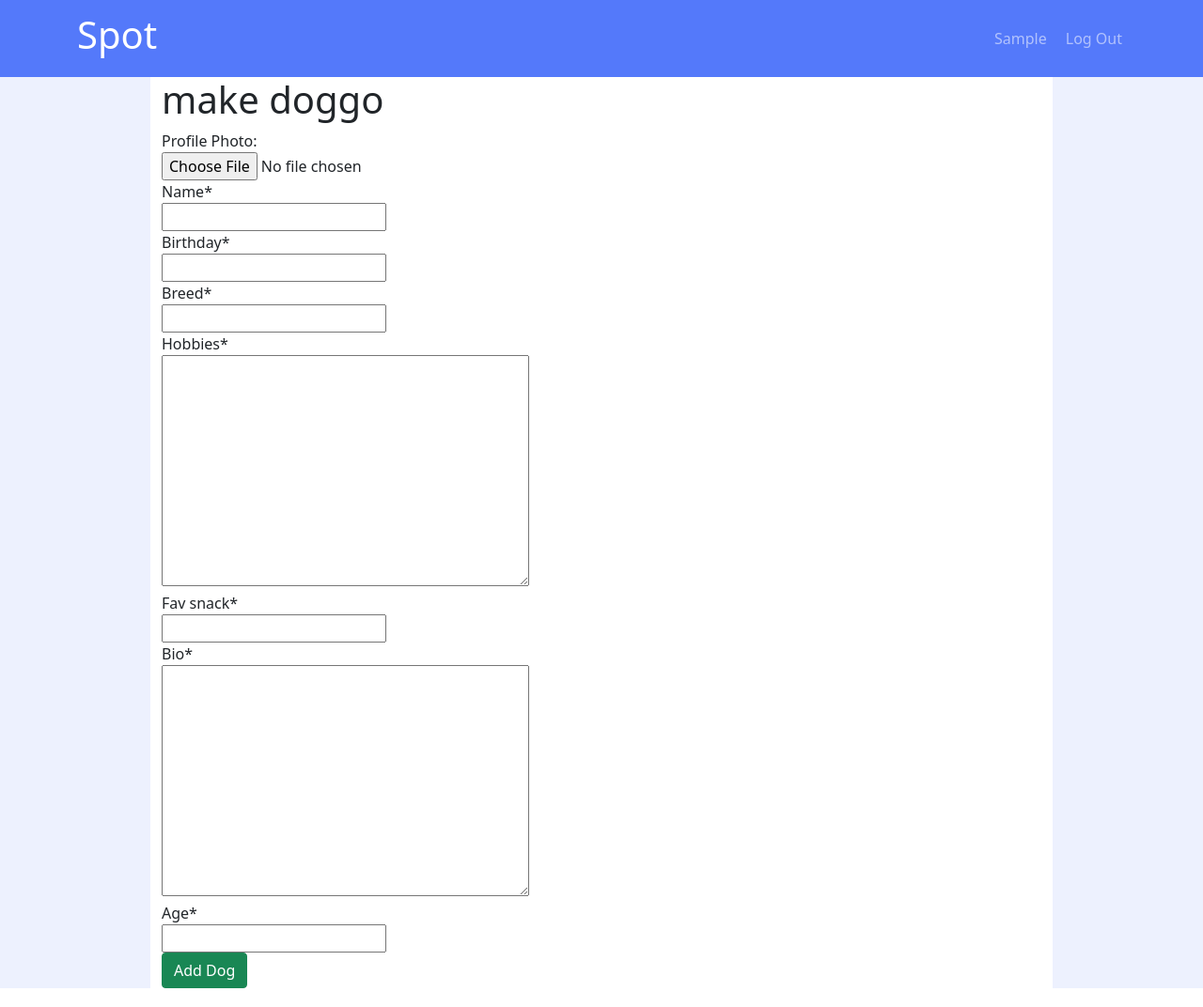
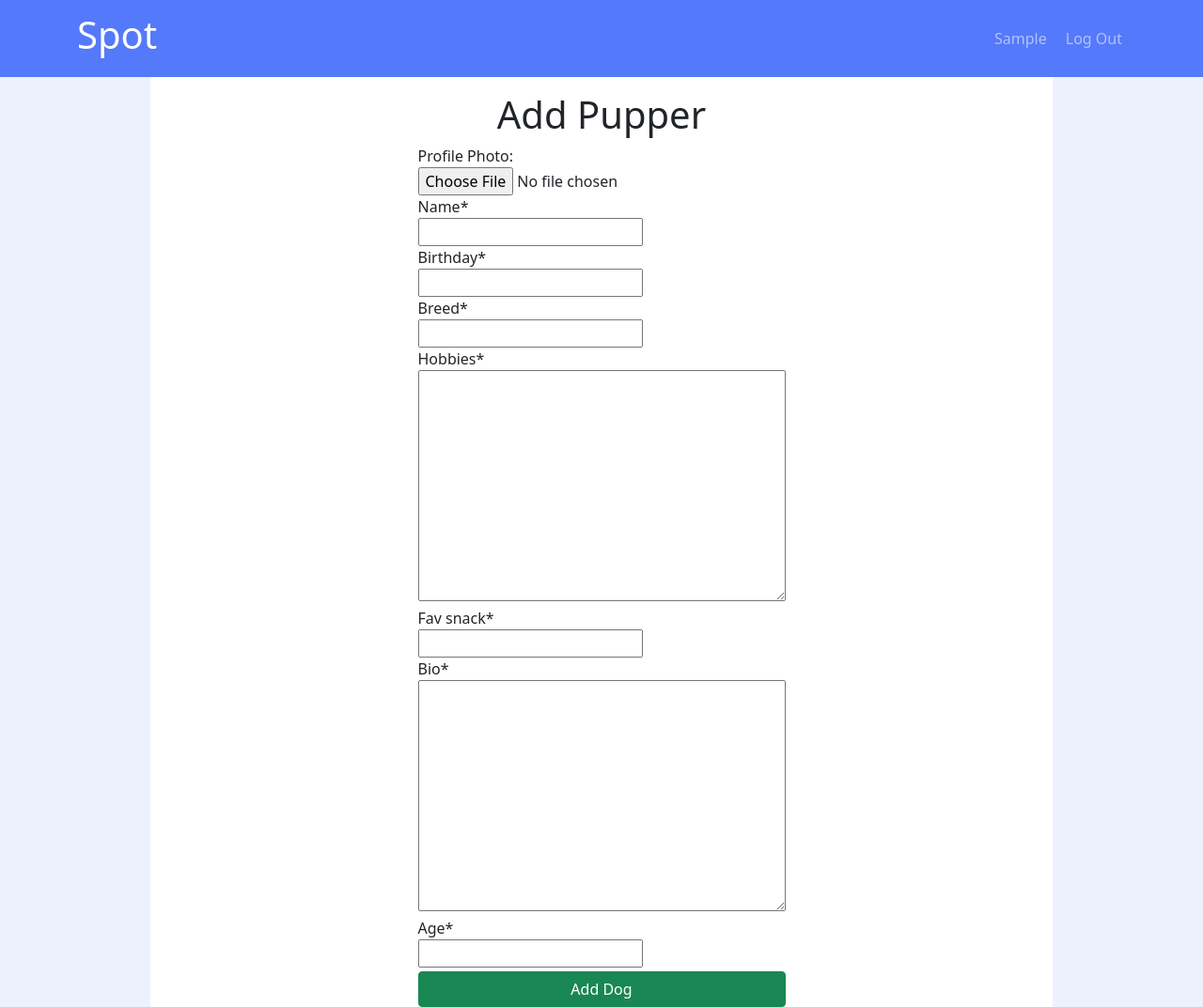
Before and after one commit to mo-shawa/spot, a Django app: page /dogs/create/ in a window 1280 px wide. Shown: the whole page at 94% size. Run offline with Django 3.2, Linux system fonts and the light colour scheme; the visitor is signed in with stand-in values (Sample User, id 1); some libraries are stand-ins or nearby versions.

Commit message:
form alignment and styling

```diff
--- a/main_app/forms.py
+++ b/main_app/forms.py
@@ -1,6 +1,6 @@
 from django import forms
 from django.contrib.auth.forms import UserCreationForm
-from django.forms import ModelForm
+from django.forms import ModelForm, widgets
 from .models import Comment, User, Dog, Profile
 
 class UserForm(UserCreationForm):
@@ -11,6 +11,7 @@ class UserForm(UserCreationForm):
     class Meta:
         model = User
         fields = ['username', 'first_name', 'last_name', 'email', 'password1','password2' ]
+
 
 class ProfileForm(ModelForm):
     class Meta:
--- a/main_app/templates/main_app/dog_confirm_delete.html
+++ b/main_app/templates/main_app/dog_confirm_delete.html
@@ -1,4 +1,5 @@
 {% extends 'base.html' %} {% block content %}
+<div class="w-100 h-100 d-flex flex-column pt-3 align-items-center">
 	<h1>But <span class="spot-text">{{dog.name}}</span> is such a good boi :(</h1>
 
 	<form action="" method="post">
@@ -8,4 +9,5 @@
 			><button class="btn btn-success">Nevermind</button></a
 		>
 	</form>
+</div>
 {%endblock%}
--- a/main_app/templates/main_app/dog_form.html
+++ b/main_app/templates/main_app/dog_form.html
@@ -1,6 +1,7 @@
 {%extends 'base.html'%} {%block content%} {% load crispy_forms_tags %}
 
-<h1>make doggo</h1>
+<div class="w-100 h-100 d-flex flex-column pt-3 align-items-center">
+	<h1>Add Pupper</h1>
 
 	{% if error_message %}
 	<p class="red-text">{{ error_message }}</p>
@@ -17,6 +18,7 @@
 		>
 		<div class="controls"><input type="file" required name="photo-file" /></div>
 		{{ form|crispy }}
-	<input type="submit" class="btn btn-success" value="Add Dog" />
+		<input type="submit" class="btn mt-1 w-100 btn-success" value="Add Dog" />
 	</form>
+</div>
 {%endblock%}
--- a/main_app/templates/main_app/post_confirm_delete.html
+++ b/main_app/templates/main_app/post_confirm_delete.html
@@ -1,11 +1,13 @@
 {% extends 'base.html' %} {% block content %}
-<h1>U sure u wanna do dat</h1>
+<div class="d-flex flex-column pt-3 align-items-center justify-content-center">
+	<h1>Are you Pawsitive? ૮ ・ﻌ・ა</h1>
 
 	<form action="" method="post">
 		{%csrf_token%}
 		<button class="btn btn-danger" type="submit">I'm sure</button>
 		<a href="{% url 'post_detail' post.id %}"
-		><button class="btn btn-success">Nevermind</button></a
+			><button class="btn btn-secondary">Nevermind</button></a
 		>
 	</form>
+</div>
 {%endblock%}
--- a/main_app/templates/main_app/profile_form.html
+++ b/main_app/templates/main_app/profile_form.html
@@ -1,5 +1,6 @@
 {% extends 'base.html' %} {% block content %} {% load crispy_forms_tags %}
 
+<div class="w-100 h-100 d-flex flex-column pt-3 align-items-center">
 	<h1>Update Profile</h1>
 
 	<!-- Leaving the action empty makes the form post to the same url used to display it -->
@@ -18,6 +19,9 @@
 		</div>
 		{{ profile_form|crispy}}
 
-	<button type="submit" class="btn">Submit!</button>
+		<button type="submit" class="mt-2 btn text-white w-100 spot-bg">
+			Submit!
+		</button>
 	</form>
+</div>
 {% endblock %}
--- a/main_app/templates/registration/signup.html
+++ b/main_app/templates/registration/signup.html
@@ -1,5 +1,6 @@
 {% extends 'base.html' %} {% block content %} {% load crispy_forms_tags %}
 
+<div class="w-100 h-100 d-flex flex-column pt-3 align-items-center">
 	<h1>Sign Up</h1>
 
 	{% if error_message %}
@@ -9,7 +10,8 @@
 	<form method="post" action="{% url 'signup' %}">
 		{% csrf_token %} {{ user_form|crispy }}
 
-	<input type="submit" class="btn btn-success" value="signup" />
+		<input type="submit" class="btn btn-success" value="Sign Up" />
 	</form>
+</div>
 
 {% endblock %}
```
Also changed, not shown: main_app/templates/registration/login.html (+7 -1 lines). Lines whose indentation alone changed are shown as unchanged.
